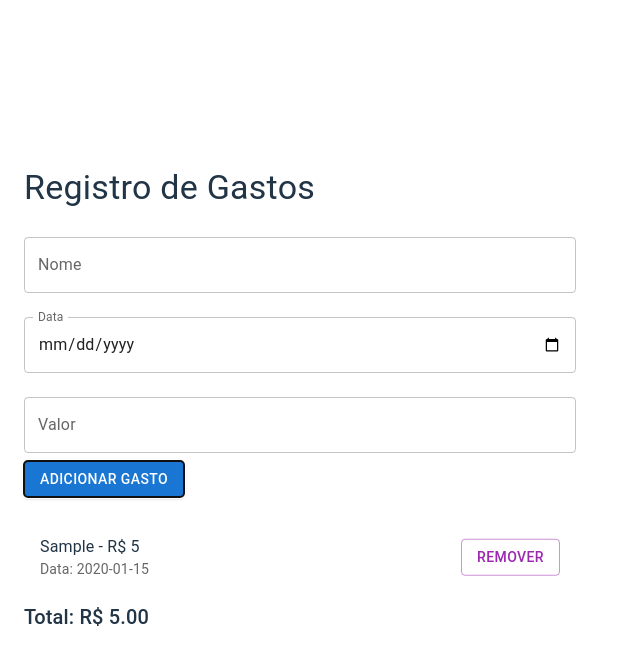
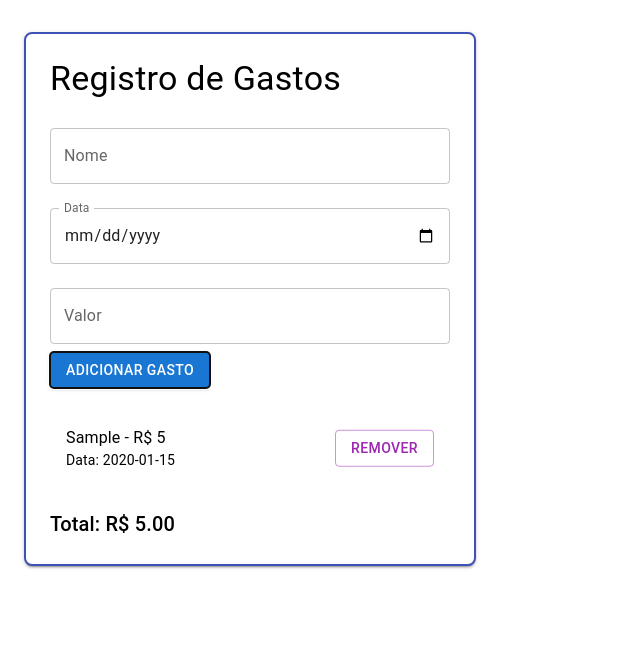
Before and after one commit to Joao-Lucas-de-Oliveira-Lima/web-expense-manager-front, a React (Vite) app: page / in a window 1280 px wide. Both pictures are taken after typing "Sample", "2020-01-15", "5" into the empty fields and a click on the button "ADICIONAR GASTO". Shown: the top 662 px of the page, without its empty margins (0-640 px from the left). Built offline with nearby package versions, Linux system fonts and the light colour scheme.

Commit message:
fix: solving problems with white texts on screens with white background color

```diff
--- a/src/App.jsx
+++ b/src/App.jsx
@@ -1,5 +1,6 @@
+// src/App.jsx
 import React, { useState, useEffect } from 'react';
-import { Container, Typography } from '@mui/material';
+import { Container, Typography, Box } from '@mui/material';
 import ExpenseForm from './components/ExpenseForm';
 import ExpenseList from './components/ExpenseList';
 
@@ -25,12 +26,33 @@ const App = () => {
   };
 
   return (
-    <Container maxWidth="sm">
-      <Typography variant="h4" component="h1" gutterBottom>
-        Registro de Gastos
-      </Typography>
-      <ExpenseForm onAddExpense={addExpense} />
-      <ExpenseList expenses={expenses} onRemoveExpense={removeExpense} />
+    <Container
+      maxWidth="sm"
+      sx={{
+        display: 'flex',
+        justifyContent: 'center',
+        alignItems: 'flex-start',
+        minHeight: '100vh',
+        pt: 4,
+      }}
+    >
+      <Box
+        sx={{
+          border: '2px solid #3f51b5',
+          borderRadius: '8px',
+          padding: 3,
+          boxShadow: 2,
+          backgroundColor: '#fff',
+          width: '100%',
+          maxWidth: '400px',
+        }}
+      >
+        <Typography variant="h4" component="h1" gutterBottom sx={{ color: 'black' }}>
+          Registro de Gastos
+        </Typography>
+        <ExpenseForm onAddExpense={addExpense} />
+        <ExpenseList expenses={expenses} onRemoveExpense={removeExpense} />
+      </Box>
     </Container>
   );
 };
--- a/src/components/ExpenseForm.jsx
+++ b/src/components/ExpenseForm.jsx
@@ -1,3 +1,4 @@
+// src/components/ExpenseForm.jsx
 import React, { useState } from 'react';
 import { TextField, Button, Box } from '@mui/material';
 
--- a/src/components/ExpenseList.jsx
+++ b/src/components/ExpenseList.jsx
@@ -1,3 +1,4 @@
+// src/components/ExpenseList.jsx
 import React from 'react';
 import { List, ListItem, ListItemText, ListItemSecondaryAction, Button, Typography } from '@mui/material';
 
@@ -8,10 +9,14 @@ const ExpenseList = ({ expenses, onRemoveExpense }) => {
     <div>
       <List>
         {expenses.map((expense, index) => (
-          <ListItem key={index}>
+          <ListItem key={index} sx={{ display: 'flex', justifyContent: 'space-between', alignItems: 'center' }}>
             <ListItemText
-              primary={`${expense.name} - R$ ${expense.value}`}
-              secondary={`Data: ${expense.date}`}
+              primary={
+                <Typography sx={{ color: 'black' }}>{`${expense.name} - R$ ${expense.value}`}</Typography>
+              }
+              secondary={
+                <Typography variant="body2" sx={{ color: 'black' }}>{`Data: ${expense.date}`}</Typography>
+              }
             />
             <ListItemSecondaryAction>
               <Button variant="outlined" color="secondary" onClick={() => onRemoveExpense(index)}>
@@ -21,7 +26,7 @@ const ExpenseList = ({ expenses, onRemoveExpense }) => {
           </ListItem>
         ))}
       </List>
-      <Typography variant="h6" component="div">
+      <Typography variant="h6" component="div" sx={{ marginTop: 2, color: 'black' }}>
         Total: R$ {total.toFixed(2)}
       </Typography>
     </div>
```
